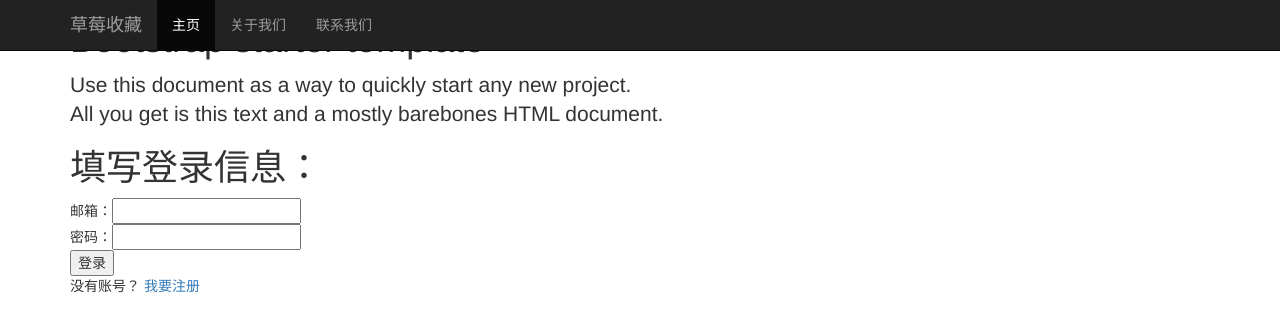
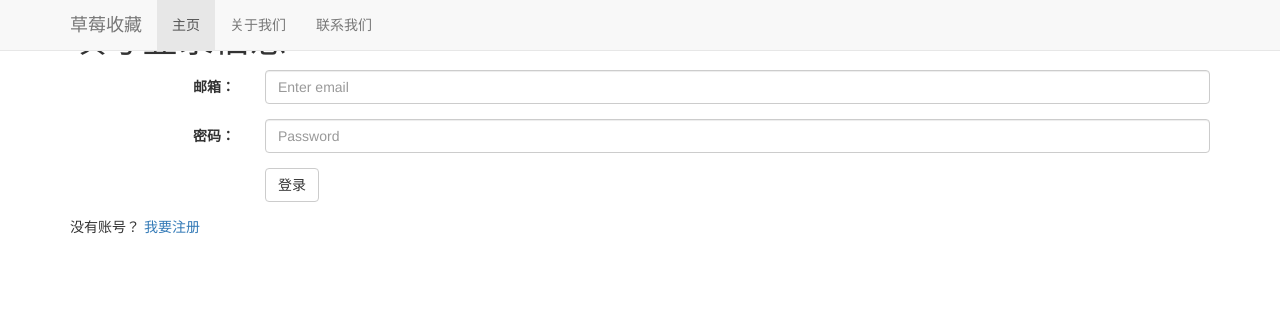
Before and after one commit to halixaoqiu/bookmarkphp, a PHP site: page /login.php in a window 1280 px wide. Shown: the top 332 px of the page. Run offline with PHP 8.4, Linux system fonts and the light colour scheme; some libraries are stand-ins or nearby versions.

Commit message:
尝试bootstrap

```diff
--- a/login.php
+++ b/login.php
@@ -39,7 +39,7 @@
    		<script src="http://cdn.bootcss.com/bootstrap/3.2.0/js/bootstrap.min.js"></script>
 	</head>
 	<body>
-		<div class="navbar navbar-inverse navbar-fixed-top" role="navigation">
+		<div class="navbar navbar-default navbar-fixed-top" role="navigation">
 			<div class="container">
 				<div class="navbar-header">
 					<button type="button" class="navbar-toggle collapsed" data-toggle="collapse" data-target=".navbar-collapse">
@@ -61,15 +61,25 @@
 		</div>
 		<div class="container">
 			<div class="starter-template">
-		      <div class="starter-template">
-		        <h1>Bootstrap starter template</h1>
-		        <p class="lead">Use this document as a way to quickly start any new project.<br> All you get is this text and a mostly barebones HTML document.</p>
-		      </div>
 				<h1>填写登录信息：</h1>
-				<form action="login.php" method="post">
-					邮箱：<input type="text" name="email"><br>
-					密码：<input type="password" name="password"><br>
-					<input type="submit" name="sub" value="登录">
+				<form class="form-horizontal" role="form" action="login.php" method="post">
+  					<div class="form-group">
+    					<label for="email"  class="col-sm-2 control-label">邮箱：</label>
+    					<div class="col-sm-10">
+    						<input type="email" name="email" class="form-control" id="email" placeholder="Enter email">
+    					</div>
+  					</div>
+  					<div class="form-group">
+				    	<label for="password" class="col-sm-2 control-label">密码：</label>
+				    	<div class="col-sm-10">
+					    	<input type="password" name="password" class="form-control" id="password" placeholder="Password">
+				  		</div>
+				  	</div>
+				  	<div class="form-group">
+				  		<div class="col-sm-offset-2 col-sm-10">
+							<button type="submit" name="sub" class="btn btn-default">登录</button>
+						</div>
+					</div>
 				</form>
 				<div>
 					<span>没有账号？</span>
```
